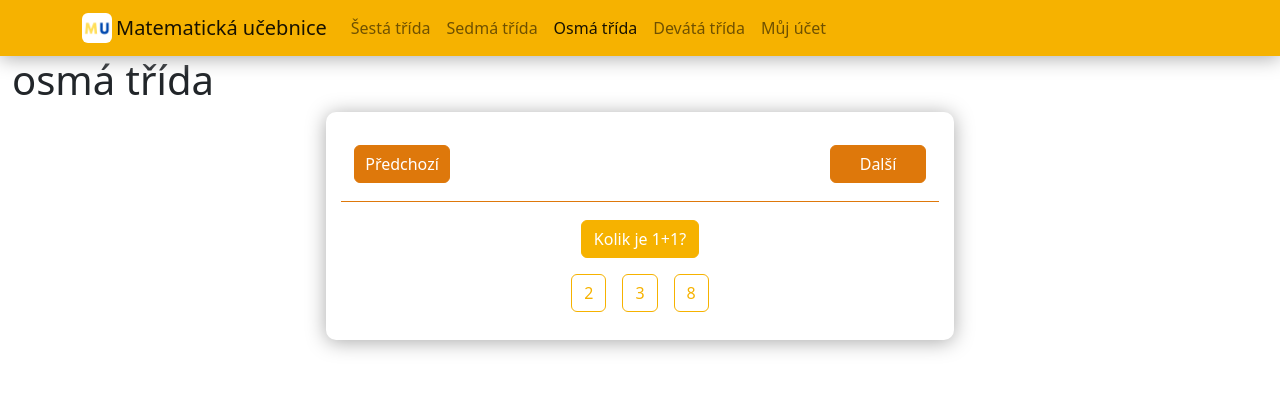
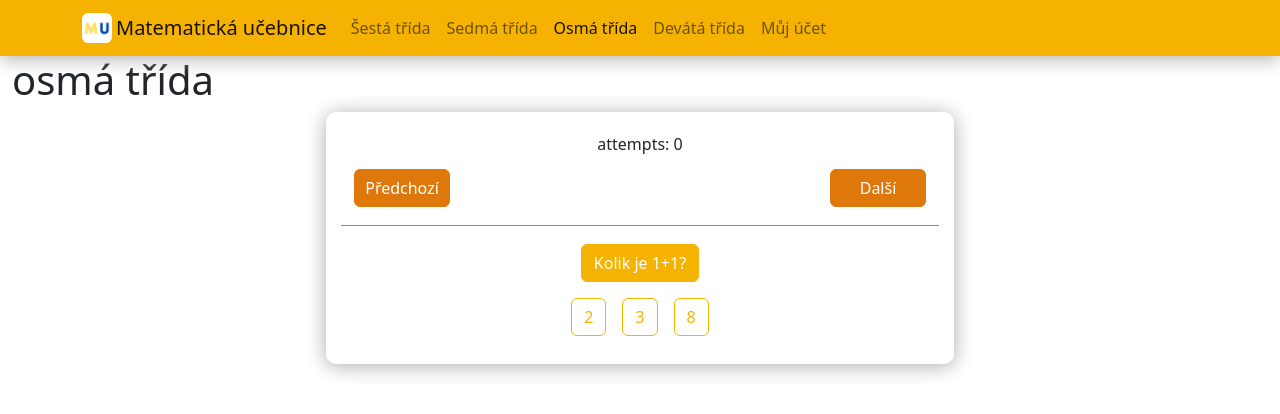
Before and after one commit to gyarab/2022-3e-matematicka_ucebnice, a Next.js app: page /class/eight in a window 1280 px wide. Shown: the top 414 px of the page. Built offline with nearby package versions, Linux system fonts and the light colour scheme.

Commit message:
Attempts in ChooseCorrectAnswer.jsx game implemented

```diff
--- a/components/games/choose-correct-answer/ChooseCorrectAnswer.jsx
+++ b/components/games/choose-correct-answer/ChooseCorrectAnswer.jsx
@@ -26,6 +26,7 @@ import {dangerColor, successColor} from "../../../lib/env-variables";
 // question, answers, correctAnswer, helperText, equation
 const ChooseCorrectAnswer = ({game}) => {
     const [stageNumber, setStageNumber] = useState(0)
+    const [attempts, setAttempts] = useState(0)
 
     /*
     TODO -> component design
@@ -46,6 +47,11 @@ const ChooseCorrectAnswer = ({game}) => {
     }, [])
 
     const handleAnswerSubmit = (answer) => {
+        // if button clicked more than once ->  return because nothing changed
+        if (answer === buttonStyling.answer)
+            return
+
+        setAttempts(prevState => prevState + 1)
 
         if (answer === game[stageNumber].correctAnswer) {
             setButtonStyling({
@@ -57,7 +63,7 @@ const ChooseCorrectAnswer = ({game}) => {
                 }
             })
             console.log('correct')
-            setTimeout(handleNextStage, 4000)
+            setTimeout(handleNextStage, 1000)
         } else {
             setButtonStyling({
                 answer: answer,
@@ -94,6 +100,7 @@ const ChooseCorrectAnswer = ({game}) => {
             return (
                 <div className={`${gameStyles.frame} mb-4`}>
                     <div className={gameStyles.mainContentContainer}>
+                        {'attempts: ' + attempts}
                         <div className={gameStyles.buttonGroup}>
                             <Button variant={"info"} type={'button'} className={`${gameStyles.button} m-2`}
                                     onClick={handlePreviousStage}>Předchozí</Button>
@@ -120,6 +127,7 @@ const ChooseCorrectAnswer = ({game}) => {
         return (
             <div className={`${gameStyles.frame} mb-4`}>
                 <div className={gameStyles.mainContentContainer}>
+                    {'attempts: ' + attempts}
                     <div className={gameStyles.buttonGroup}>
                         <Button variant={"info"} type={'button'} className={`${gameStyles.button} m-2`}
                                 onClick={handlePreviousStage}>Předchozí</Button>
```
